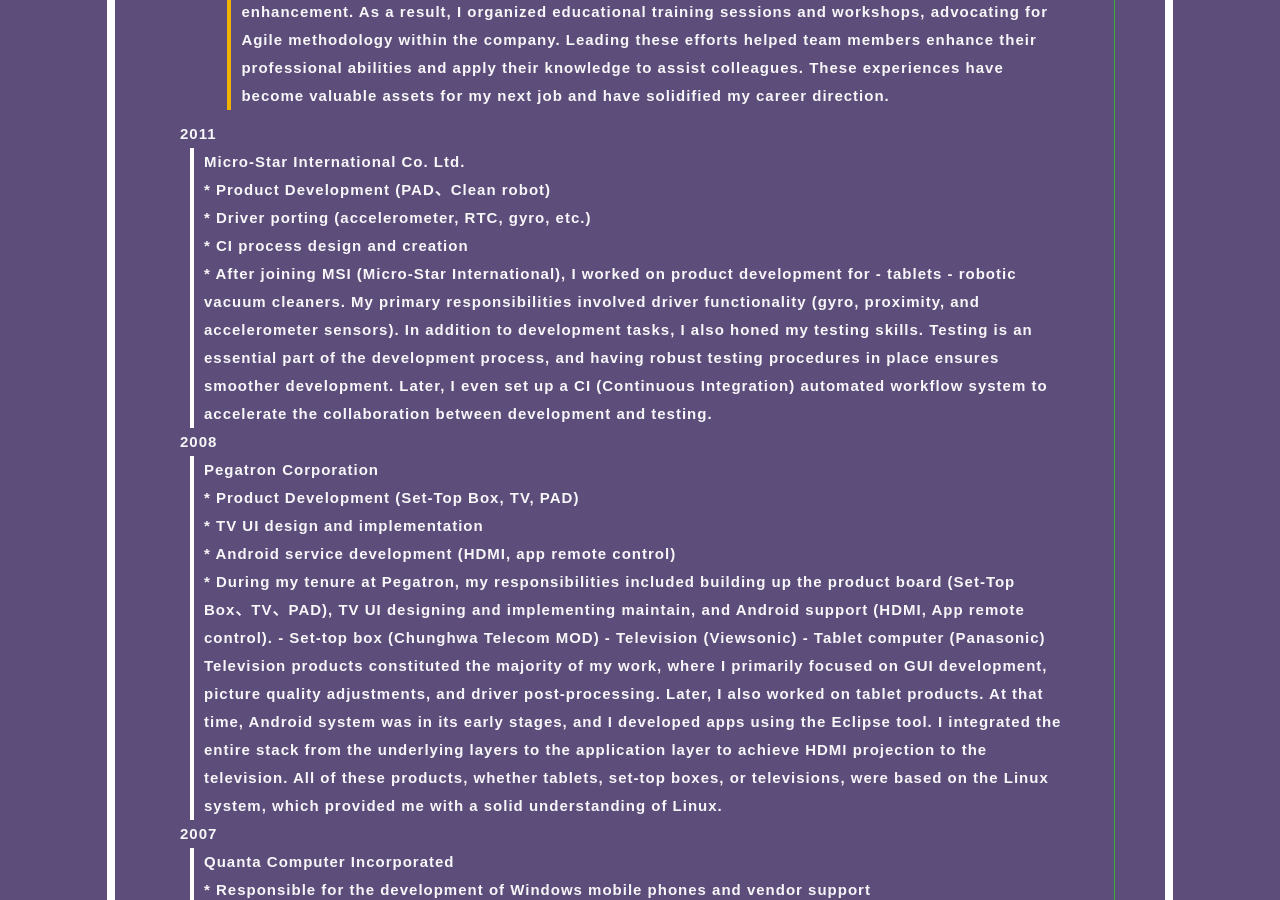
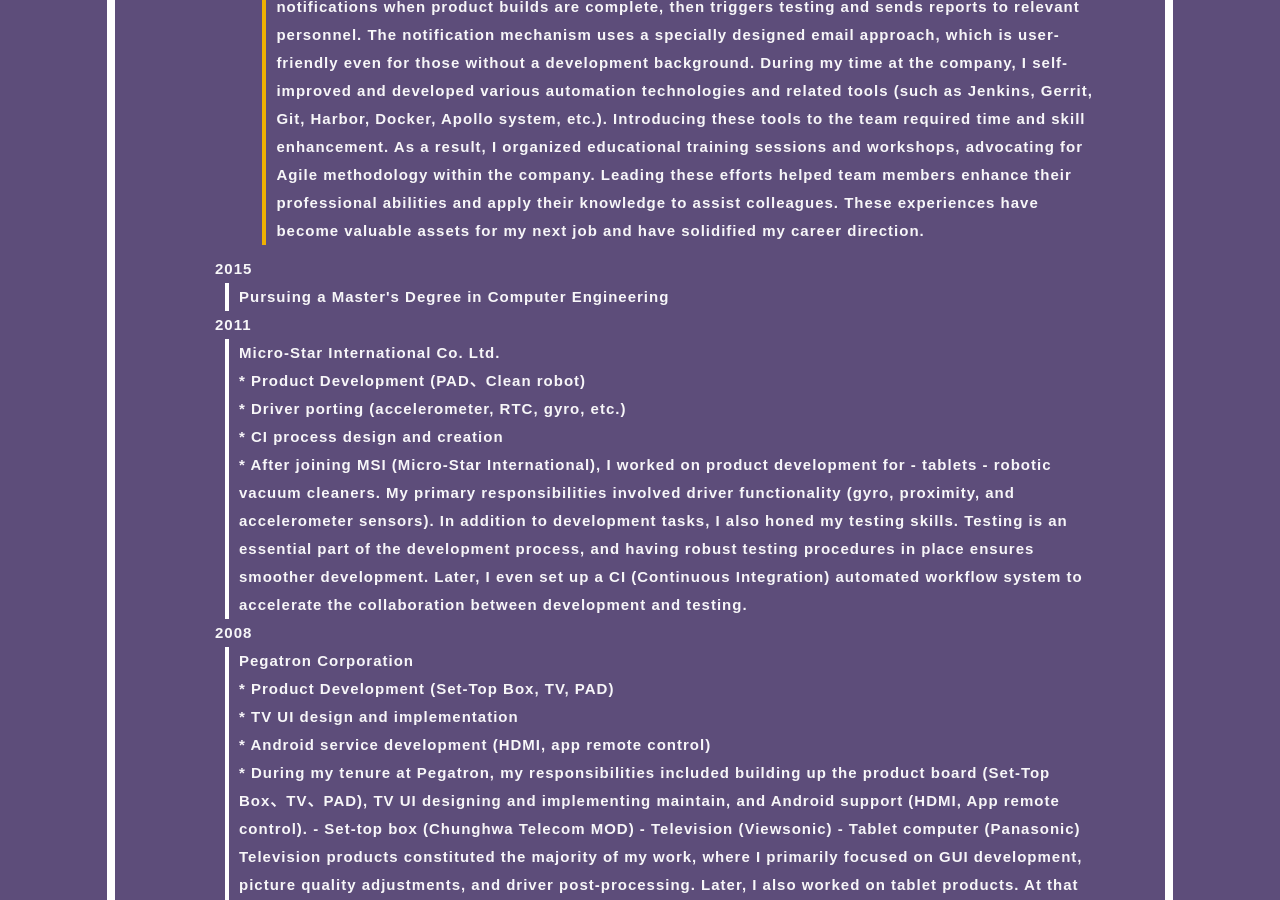
Before and after one commit to gitmaruneko/gitmaruneko.github.io, a Jekyll site: the page personal_detail.html, which Jekyll copies as it is, in a window 1280 px wide and 900 px high, scrolled down 1237 px. Built offline with Jekyll 4.4.1, drawn with Linux system fonts in a browser that asks for light colours.

Commit message:
Add detail work history

```diff
--- a/personal_detail.html
+++ b/personal_detail.html
@@ -9,7 +9,7 @@
 
 <body>
   <div class="resume">
-  <div class="left">
+  <div class="right">
     <h1>Brief INTRO</h1>
     <hr>
     <p>I excel at integrating and designing automated systems based on team collaboration and product requirements。 This type of work brings me joy as I feel like I’m helping others, and it motivates me to delve deeper and improve my expertise。 When faced with challenges, I always approach them from multiple angles, carefully considering the overall context, and provide the best solutions based on the current situation。
@@ -62,6 +62,11 @@
                     Leading these efforts helped team members enhance their professional abilities
                     and apply their knowledge to assist colleagues.
                     These experiences have become valuable assets for my next job and have solidified my career direction.</li>
+          </ul>
+        </li>
+        <li class="year">2015
+          <ul>
+              <li>Pursuing a Master's Degree in Computer Engineering</li>
           </ul>
         </li>
         <li class="year">2011
```
